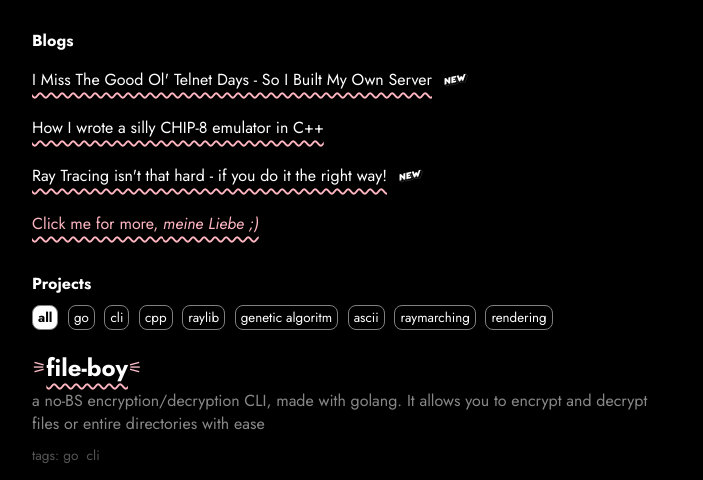
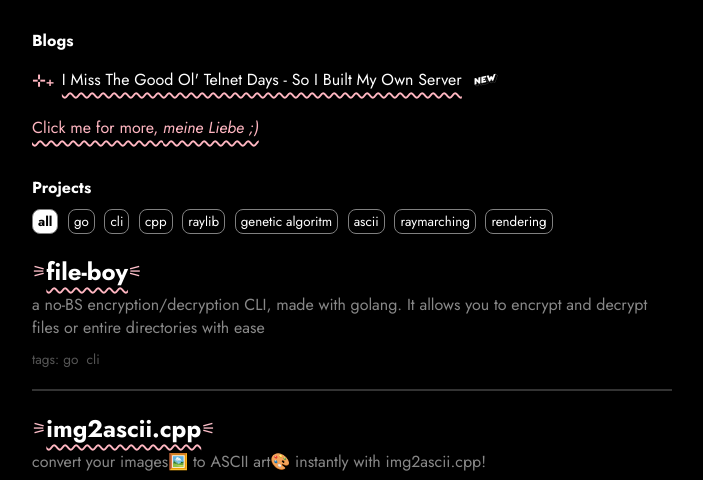
Before and after one commit to Muhammed-Rajab/Muhammed-Rajab.github.io_, a website: page index.html in a window 1280 px wide. Shown: the part 238-718 px from the top of the page, without its empty margins (288-991 px from the left). Drawn offline with Linux system fonts and the light colour scheme.

Commit message:
fixed a bug which made markers invisible blogs list

```diff
--- a/assets/scss/main.scss
+++ b/assets/scss/main.scss
@@ -64,27 +64,37 @@
     margin-top: .75rem;
 
     ul {
-      display: flex; // or grid
-      row-gap: 1rem; // adjust spacing
-      list-style: none; // optional
+      // display: flex; // or grid
+      // row-gap: 1rem; // adjust spacing
+      // list-style: none; // optional
+      //
+      // list-style-position: inside;
+      //
+      // padding: 0;
+      // flex-direction: column;
+      //
 
-      list-style-position: inside;
-
-      padding: 0;
-      flex-direction: column;
-
-
-      li::marker {
-        content: "⊹₊ ";
-        color: lightpink; // optional color for the x
-        font-weight: bold;
-      }
+      // BUG: apparently this isn't working?
+      // li::marker {
+      //   // content: "⊹₊ ";
+      //   content: "x";
+      //   color: lightpink; // optional color for the x
+      //   font-weight: bold;
+      // }
 
       li {
 
         display: flex;
         column-gap: .5rem;
         width: fit-content;
+        justify-content: center;
+        align-items: center;
+
+        &::before {
+          content: "⊹₊ ";
+          color: lightpink;
+          font-weight: bold;
+        }
 
         a {
           color: white;
--- a/script.js
+++ b/script.js
@@ -16,16 +16,7 @@
   const blogs = [
     {
       title: "I Miss The Good Ol' Telnet Days - So I Built My Own Server",
-      link: "lol",
-      new: true,
-    },
-    {
-      title: "How I wrote a silly CHIP-8 emulator in C++",
-      link: "so-silly",
-    },
-    {
-      title: "Ray Tracing isn't that hard - if you do it the right way!",
-      link: "duh",
+      link: "/blog/posts/i-miss-the-old-telnet-days-so-i-built-my-own-server/",
       new: true,
     },
   ];
```
Also changed, not shown: assets/css/style.css, 1 other file.
